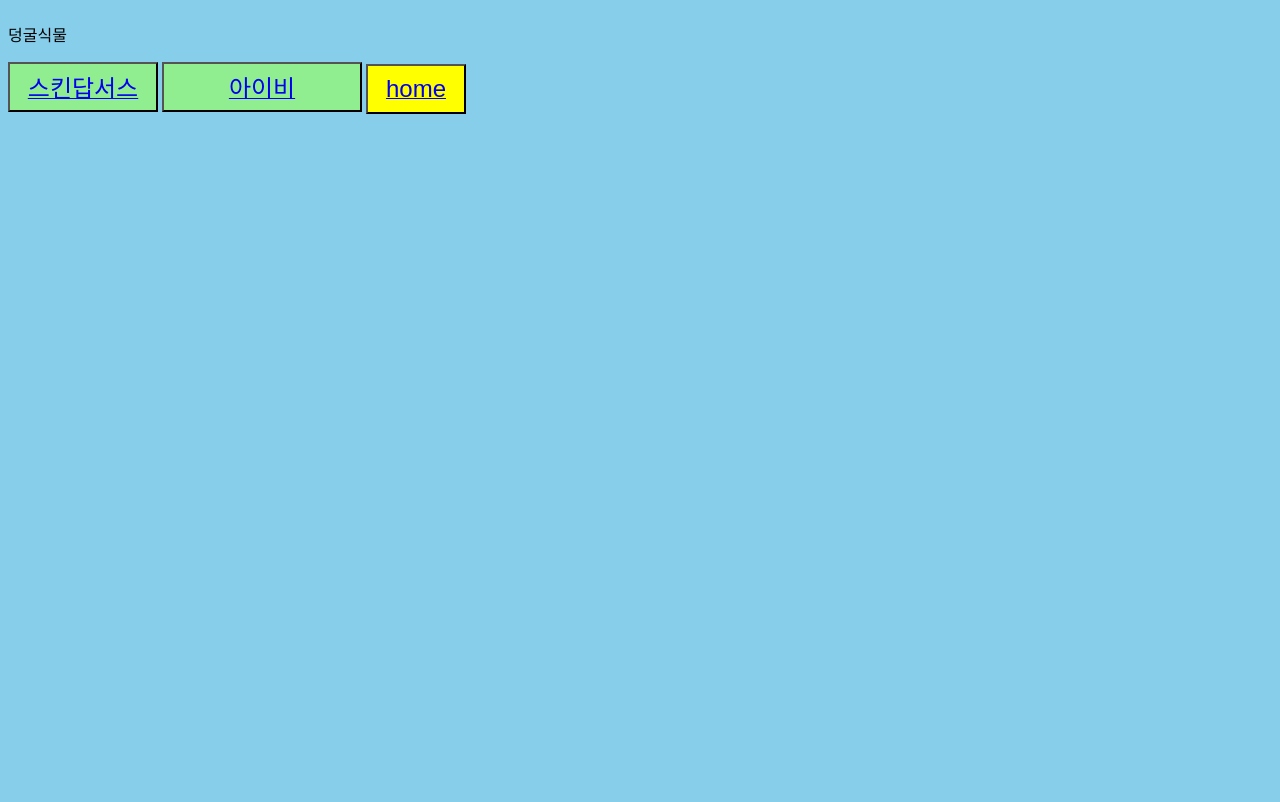
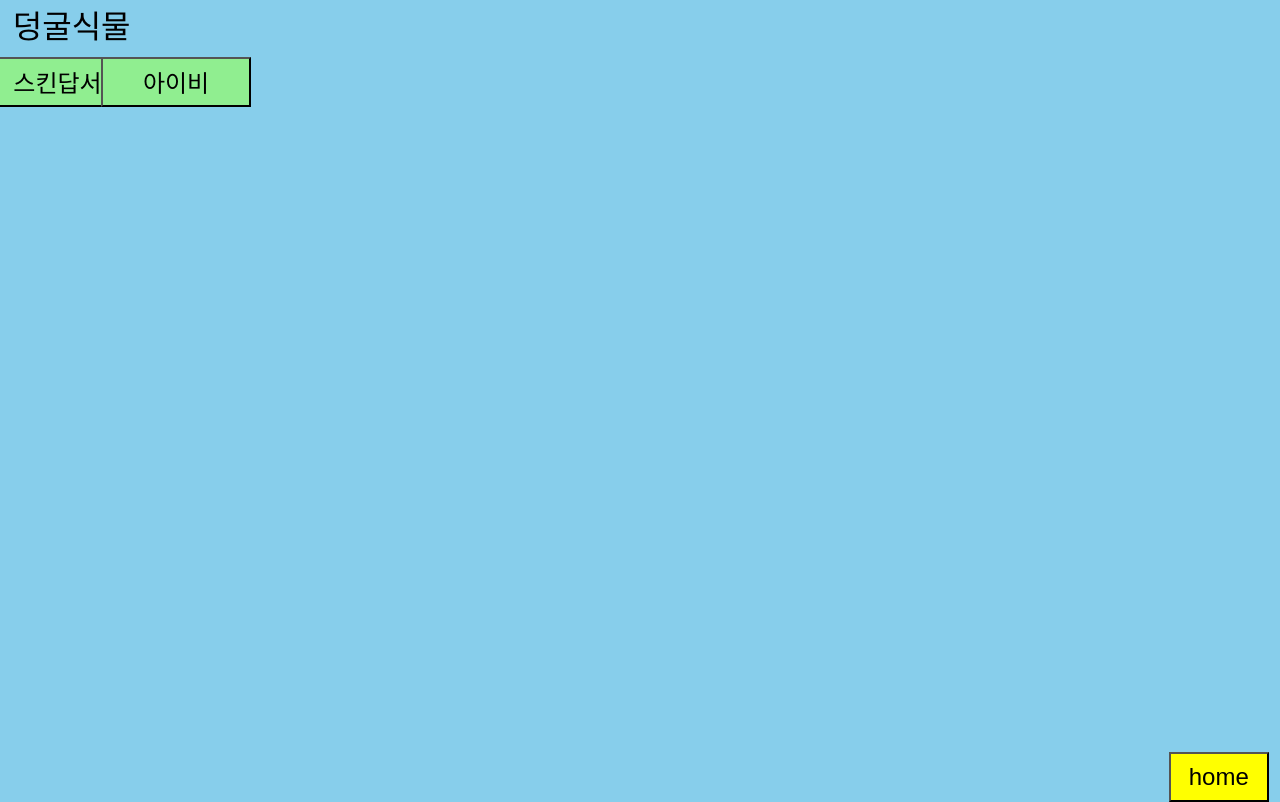
Before and after one commit to dadure123/web3, a plain HTML site: page index.html in a window 1280 px wide. Shown: the part 67-869 px from the top of the page. Before the commit the page ends 800 px from the top, so only its background shows below. Drawn offline with Linux system fonts and the light colour scheme.

Commit message:
Update index.html

```diff
--- a/index.html
+++ b/index.html
@@ -5,14 +5,58 @@
     <meta http-equiv="X-UA-Compatible" content="IE=edge">
     <meta name="viewport" content="width=device-width, initial-scale=1.0">
     <title>Document</title>
+    <style>
+        .button-wrapper {
+            position: relative;
+            height: 200px;
+        }
+        .button1 {
+            position:absolute;
+            top: 12.5%;
+            left: 4%;
+            transform: translate(-50%, 0);
+            width: 150px;
+            height: 50px;
+            margin: 10px;
+        }
+        .button2 {
+            position: absolute;
+            top: 12.5%;
+            left: 12.5%;
+            transform:  translate(-50%, 0);
+            width: 150px;
+            height: 50px;
+            margin: 10px;
+        }
+        .button3 {
+            position: absolute;
+            top: 360%;
+            left: 95%;
+            transform: translate(-50%, 0);
+            width: 100px;
+            height: 50px;
+            margin: 10px;
+        }
+        .text1 {
+            position: absolute;
+            top: 6.5%;
+            left: 1%;
+        }
+    </style>
 </head>
 
 <body style="background-color: skyblue;">
 <h1>식물사전</h1>
-<p>덩굴식물</p>
-<button style="width: 150px; height: 50px; background-color: lightgreen;"><a href="https://dadure123.github.io/myweb2/"><font size="5">스킨답서스</font></a></button>
-<button style="width: 200px; height: 50px; background-color: lightgreen;"><a href="https://dadure123.github.io/web4/"><font size="5">아이비</font></a></button>
-<button style="width: 100px; height: 50px; background-color: yellow;"><a href="https://dadure123.github.io/myweb/"><font size="5">home</font></a></button>
+<p class="text1"><font size="6">덩굴식물</font></p>
+<div class="button-wrapper">
+<button class="button1" style="background-color: lightgreen;"><a href="https://dadure123.github.io/myweb2/"><font size="5">스킨답서스</font></a></button>
+<button class="button2" style="background-color: lightgreen;"><a href="https://dadure123.github.io/web4/"><font size="5">아이비</font></a></button>
+<button class="button3" style="background-color: yellow;"><a href="https://dadure123.github.io/myweb/"><font size="5">home</font></a></button>
+<style>
+    a {
+                text-decoration: none; color: black;
+            }
+</style>
 
 </body>
 
```
